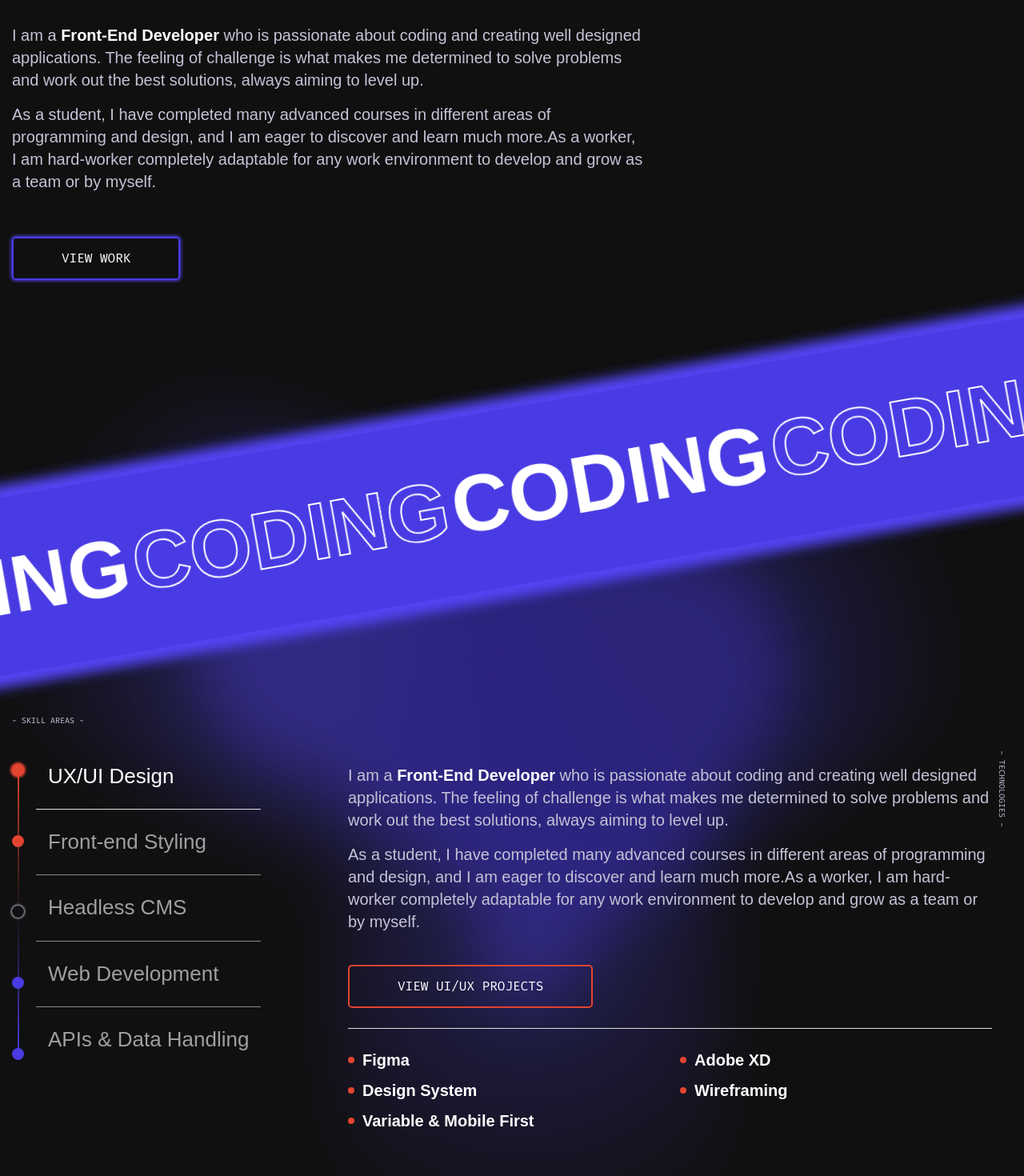
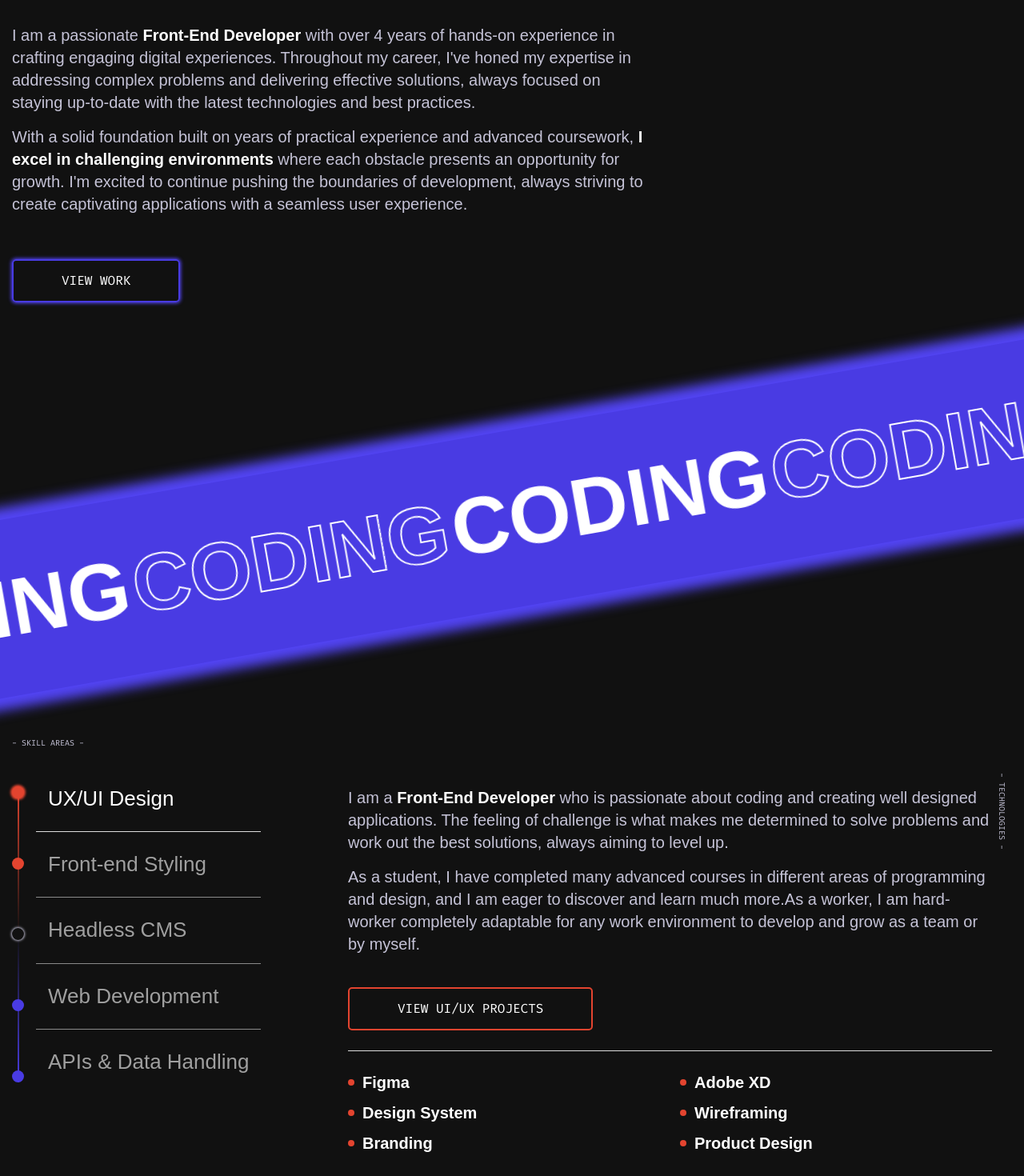
Before and after one commit to andremendonca03/Portfolio-2.0, a Next.js app: page / in a window 1280 px wide. Shown: the part 780-2250 px from the top of the page at 80% size. Built offline with nearby package versions, Linux system fonts and the light colour scheme; a web font is replaced by a local one.

Commit message:
🏗️ Chore: Content Review 1

```diff
--- a/src/components/about/About.tsx
+++ b/src/components/about/About.tsx
@@ -18,49 +18,37 @@ const About = () => {
       </div>
 
       <div className="grid">
-        <div className={cn("col-start-1 row-start-1 max-w-[790px] font-copy text-r-text-muted mb-5 translate-y-4 opacity-0 invisible", {
-          "translate-y-0 visible opacity-100 transition duration-300":
+        <div className={cn("col-start-1 row-start-1 max-w-[790px] font-copy text-r-text-muted mb-5 translate-y-4 opacity-0 invisible max-h-0", {
+          "translate-y-0 opacity-100 visible max-h-full transition duration-300":
           global.themeMode === "devMode",
         })}>
           <p className="mb-3">
-            I am a
+            I am a passionate
             <strong className="text-r-text font-bold"> Front-End Developer </strong>
-            who is passionate about coding and creating well designed
-            applications. The feeling of challenge is what makes me determined to
-            solve problems and work out the best solutions, always aiming to level
-            up.
+            with over 4 years of hands-on experience in crafting engaging digital experiences. Throughout my career, I&apos;ve honed my expertise in addressing complex problems and delivering effective solutions, always focused on staying up-to-date with the latest technologies and best practices.
           </p>
           <p className="mb-3">
-            As a student, I have completed many advanced courses in different
-            areas of programming and design, and I am eager to discover and learn
-            much more.As a worker, I am hard-worker completely adaptable for any
-            work environment to develop and grow as a team or by myself.
+            With a solid foundation built on years of practical experience and advanced coursework, <strong className="text-r-text font-bold">I excel in challenging environments</strong> where each obstacle presents an opportunity for growth. I&apos;m excited to continue pushing the boundaries of development, always striving to create captivating applications with a seamless user experience.
           </p>
         </div>
 
-        <div className={cn("col-start-1 row-start-1 max-w-[790px] font-copy text-r-text-muted mb-5 translate-y-4 opacity-0 invisible", {
-          "translate-y-0 visible opacity-100 transition duration-300":
+        <div className={cn("col-start-1 row-start-1 max-w-[790px] font-copy text-r-text-muted mb-5 translate-y-4 opacity-0 invisible max-h-0", {
+          "translate-y-0 opacity-100 visible max-h-full transition duration-300":
           global.themeMode === "designMode",
         })}>
           <p className="mb-3">
-            I am a
+            I am a creative
             <strong className="text-r-text font-bold"> UI/UX Designer </strong>
-            who is passionate about coding and creating well designed
-            applications. The feeling of challenge is what makes me determined to
-            solve problems and work out the best solutions, always aiming to level
-            up.
+            who is eager to continue pushing the boundaries of design innovation, creating bold experiences that also drive tangible results for businesses, working closely with clients to craft brands that sell.
           </p>
           <p className="mb-3">
-            As a student, I have completed many advanced courses in different
-            areas of programming and design, and I am eager to discover and learn
-            much more.As a worker, I am hard-worker completely adaptable for any
-            work environment to develop and grow as a team or by myself.
+            While my primary focus lies in front-end development, my background in design provides me with a comprehensive understanding of the technical aspects of implementation. This dual expertise allows me to bridge the gap between design and development seamlessly, resulting in cohesive and impactful digital solutions.
           </p>
         </div>
       </div>
 
       <Link
-        href="#my-work"
+        href={"#skills"}
         scroll={false}
         className="button border-r-accent ml-0 text-r-text shadow-[0_0_4px_1px] shadow-r-accent-80 hover:bg-r-accent-80 hover:text-n-white hover:shadow-lg hover:shadow-r-accent-80"
       >
--- a/src/components/introSection/IntroSection.tsx
+++ b/src/components/introSection/IntroSection.tsx
@@ -35,7 +35,7 @@ const IntroSection = () => {
         </div>
 
         <a
-          href="#"
+          href="/AndreMendonca-CV.pdf"
           download
           className="group button flex items-center justify-between gap-2 text-n-white bg-r-accent-80 border-r-accent shadow-[0_0_4px_1px] shadow-r-accent-80 ml-0 hover:text-r-text hover:bg-transparent hover:shadow-lg hover:shadow-r-accent-80"
         >
--- a/src/components/ui/background-gradient-animation.tsx
+++ b/src/components/ui/background-gradient-animation.tsx
@@ -84,6 +84,8 @@ export const BackgroundGradientAnimation = ({
       setTgY(event.clientY - rect.top);
     }
   };
+
+  return null;
 
   return (
     <div
--- a/src/content/skillAreas.json
+++ b/src/content/skillAreas.json
@@ -7,7 +7,7 @@
         "url": "/projects/?type=design",
         "title": "View UI/UX Projects"
       },
-      "skills": ["Figma", "Adobe XD", "Design System", "Wireframing", "Variable & Mobile First"],
+      "skills": ["Figma", "Adobe XD", "Design System", "Wireframing", "Branding", "Product Design"],
       "color": "s"
     },
     {
@@ -17,7 +17,7 @@
         "url": "/projects/?type=design",
         "title": "View UI/UX Projects"
       },
-      "skills": ["Figma", "Adobe XD", "Design System", "Wireframing", "Variable & Mobile First"],
+      "skills": ["Tailwind CSS", "Radix UI", "SASS & LESS", "CSS Modules", "Variable & Mobile First"],
       "color": "s"
     },
     {
@@ -27,7 +27,7 @@
         "url": "/projects/?type=design",
         "title": "View UI/UX Projects"
       },
-      "skills": ["Figma", "Adobe XD", "Design System", "Wireframing", "Variable & Mobile First"],
+      "skills": ["Headless CMS Development", "Sanity & Payload", "Composable Content", "Wireframing", "Variable & Mobile First"],
       "color": "p"
     },
     {
@@ -37,7 +37,7 @@
         "url": "/projects/?type=dev",
         "title": "View Web Dev Projects"
       },
-      "skills": ["Next.js", "React", "Typescript", "Wireframing", "Variable & Mobile First"],
+      "skills": ["Next.js", "React", "Typescript", "HTML, CSS & JS", "WordPress & Shopify", "PHP"],
       "color": "p"
     },
     {
@@ -47,7 +47,7 @@
         "url": "/projects/?type=design",
         "title": "View UI/UX Projects"
       },
-      "skills": ["Figma", "Adobe XD", "Design System", "Wireframing", "Variable & Mobile First"],
+      "skills": ["Implementing & Manipulating APIs", "GraphQL", "HTTP Methods", "REST", "Authentication", "Firebase & Supabase"],
       "color": "p"
     }
   ]
```
Also changed, not shown: 1 other file (tests, documents, lock files or other folders).
